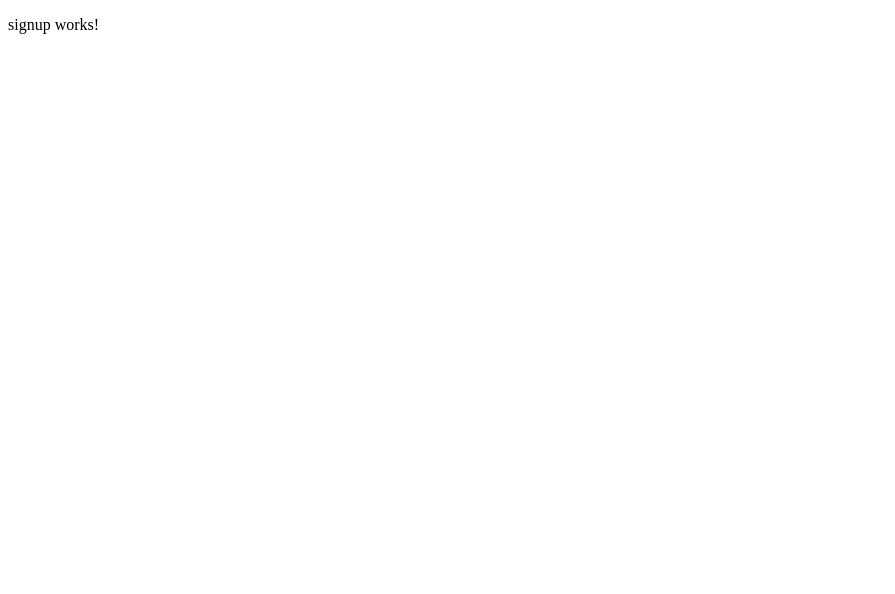
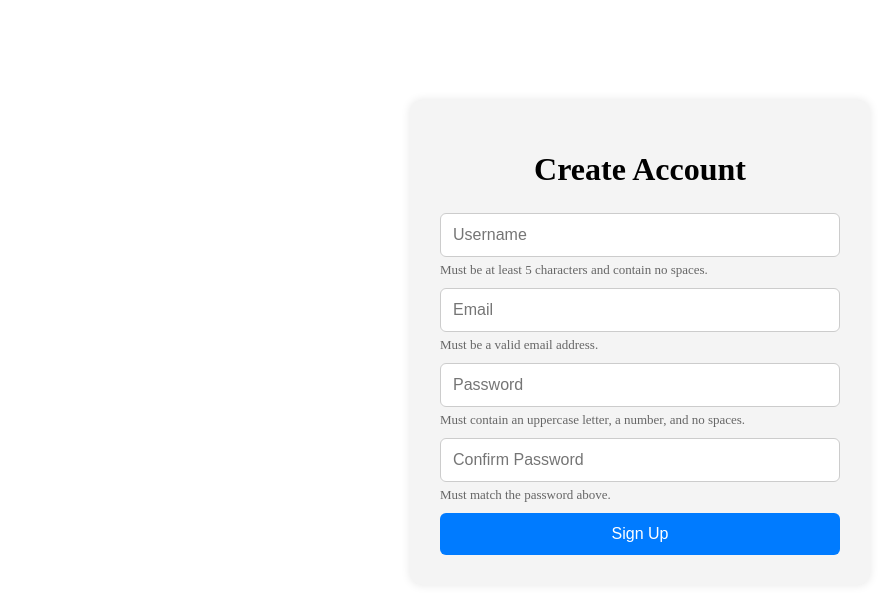
Before and after one commit to EricGoat/HabitFlow, an Angular app in the folder frontend/habit-flow/: page /signup in a window 1280 px wide. Shown: the top 594 px of the page, without its empty margins (0-895 px from the left). Built offline with nearby package versions, Linux system fonts and the light colour scheme.

Commit message:
Added signup form UI and validation

```diff
--- a/frontend/habit-flow/angular.json
+++ b/frontend/habit-flow/angular.json
@@ -2,7 +2,8 @@
   "$schema": "./node_modules/@angular/cli/lib/config/schema.json",
   "version": 1,
   "cli": {
-    "packageManager": "npm"
+    "packageManager": "npm",
+    "analytics": false
   },
   "newProjectRoot": "projects",
   "projects": {
--- a/frontend/habit-flow/src/app/signup/signup.css
+++ b/frontend/habit-flow/src/app/signup/signup.css
@@ -0,0 +1,87 @@
+.signup-container {
+  width: 400px;
+  margin: 100px auto;
+  padding: 30px;
+  border-radius: 12px;
+  background-color: #f4f4f4;
+  box-shadow: 0 0 10px rgba(0, 0, 0, 0.1);
+  text-align: center;
+}
+
+.signup-container h1 {
+  margin-bottom: 25px;
+  font-size: 32px;
+}
+
+.signup-form {
+  display: flex;
+  flex-direction: column;
+  gap: 15px;
+}
+
+.signup-form input {
+  padding: 12px;
+  font-size: 16px;
+  border-radius: 6px;
+  border: 1px solid #ccc;
+  outline: none;
+  transition: border 0.2s ease;
+}
+
+.signup-form input:focus {
+  border: 1px solid #007bff;
+}
+
+.signup-form button {
+  padding: 12px;
+  font-size: 16px;
+  border: none;
+  border-radius: 6px;
+  background-color: #007bff;
+  color: white;
+  cursor: pointer;
+  transition: background-color 0.2s ease;
+}
+
+.signup-form button:hover {
+  background-color: #0056b3;
+}
+
+.invalid {
+  border: 2px solid red !important;
+}
+
+.valid {
+  border: 2px solid green !important;
+}
+
+.error {
+  color: red;
+  font-size: 14px;
+  text-align: left;
+  margin-top: -10px;
+  margin-bottom: -5px;
+}
+
+.hint {
+  color: #666;
+  font-size: 13px;
+  text-align: left;
+  margin-top: -10px;
+  margin-bottom: -5px;
+}
+
+.input-row {
+  display: flex;
+  align-items: center;
+  gap: 8px;
+}
+
+.input-row input {
+  flex: 1;
+}
+
+.checkmark {
+  font-size: 18px;
+  color: green;
+}
--- a/frontend/habit-flow/src/app/signup/signup.html
+++ b/frontend/habit-flow/src/app/signup/signup.html
@@ -1 +1,134 @@
-<p>signup works!</p>
+<div class="signup-container">
+  <h1>Create Account</h1>
+
+  <form
+    class="signup-form"
+    (ngSubmit)="onSubmit(username.value, email.value, password.value, confirmPassword.value)"
+  >
+
+    <!-- Username -->
+    <div class="input-row">
+      <input
+        #username
+        type="text"
+        placeholder="Username"
+        required
+        [class.invalid]="username.value.length > 0 && !isUsernameValid(username.value)"
+        [class.valid]="isUsernameValid(username.value)"
+      />
+
+      <span
+        class="checkmark"
+        *ngIf="isUsernameValid(username.value)"
+      >
+        ✅
+      </span>
+    </div>
+
+    <small class="hint">
+      Must be at least 5 characters and contain no spaces.
+    </small>
+
+    <small
+      class="error"
+      *ngIf="username.value.length > 0 && !isUsernameValid(username.value)"
+    >
+      Invalid username.
+    </small>
+
+    <!-- Email -->
+    <div class="input-row">
+      <input
+        #email
+        type="email"
+        placeholder="Email"
+        required
+        [class.invalid]="email.value.length > 0 && !isEmailValid(email.value)"
+        [class.valid]="isEmailValid(email.value)"
+      />
+
+      <span
+        class="checkmark"
+        *ngIf="isEmailValid(email.value)"
+      >
+        ✅
+      </span>
+    </div>
+
+    <small class="hint">
+      Must be a valid email address.
+    </small>
+
+    <small
+      class="error"
+      *ngIf="email.value.length > 0 && !isEmailValid(email.value)"
+    >
+      Invalid email format.
+    </small>
+
+    <!-- Password -->
+    <div class="input-row">
+      <input
+        #password
+        type="password"
+        placeholder="Password"
+        required
+        [class.invalid]="password.value.length > 0 && !isPasswordValid(password.value)"
+        [class.valid]="isPasswordValid(password.value)"
+      />
+
+      <span
+        class="checkmark"
+        *ngIf="isPasswordValid(password.value)"
+      >
+        ✅
+      </span>
+    </div>
+
+    <small class="hint">
+      Must contain an uppercase letter, a number, and no spaces.
+    </small>
+
+    <small
+      class="error"
+      *ngIf="password.value.length > 0 && !isPasswordValid(password.value)"
+    >
+      Invalid password.
+    </small>
+
+    <!-- Confirm Password -->
+    <div class="input-row">
+      <input
+        #confirmPassword
+        type="password"
+        placeholder="Confirm Password"
+        required
+        [class.invalid]="confirmPassword.value.length > 0 && !doPasswordsMatch(password.value, confirmPassword.value)"
+        [class.valid]="doPasswordsMatch(password.value, confirmPassword.value)"
+      />
+
+      <span
+        class="checkmark"
+        *ngIf="doPasswordsMatch(password.value, confirmPassword.value)"
+      >
+        ✅
+      </span>
+    </div>
+
+    <small class="hint">
+      Must match the password above.
+    </small>
+
+    <small
+      class="error"
+      *ngIf="confirmPassword.value.length > 0 && !doPasswordsMatch(password.value, confirmPassword.value)"
+    >
+      Passwords do not match.
+    </small>
+
+    <button type="submit">
+      Sign Up
+    </button>
+
+  </form>
+</div>
--- a/frontend/habit-flow/src/app/signup/signup.ts
+++ b/frontend/habit-flow/src/app/signup/signup.ts
@@ -1,9 +1,79 @@
 import { Component } from '@angular/core';
+import { FormsModule } from '@angular/forms';
+import { CommonModule } from '@angular/common';
 
 @Component({
   selector: 'app-signup',
-  imports: [],
+  standalone: true,
+  imports: [FormsModule, CommonModule],
   templateUrl: './signup.html',
   styleUrl: './signup.css',
 })
-export class Signup {}
+export class Signup {
+
+  errors: string[] = [];
+
+  isUsernameValid(username: string): boolean {
+    return username.length >= 5 && !username.includes(' ');
+  }
+
+  isEmailValid(email: string): boolean {
+    const emailRegex = /^[^\s@]+@[^\s@]+\.[^\s@]+$/;
+    return emailRegex.test(email);
+  }
+
+  isPasswordValid(password: string): boolean {
+    const passwordRegex = /^(?=.*[A-Z])(?=.*\d).+$/;
+    return passwordRegex.test(password) && !password.includes(' ');
+  }
+
+  doPasswordsMatch(
+    password: string,
+    confirmPassword: string
+  ): boolean {
+    return (
+      confirmPassword.length > 0 &&
+      password === confirmPassword
+    );
+  }
+
+  onSubmit(
+    username: string,
+    email: string,
+    password: string,
+    confirmPassword: string
+  ) {
+    this.errors = [];
+
+    if (!this.isUsernameValid(username)) {
+      this.errors.push(
+        'Username must be at least 5 characters and contain no spaces.'
+      );
+    }
+
+    if (!this.isEmailValid(email)) {
+      this.errors.push(
+        'Please enter a valid email.'
+      );
+    }
+
+    if (!this.isPasswordValid(password)) {
+      this.errors.push(
+        'Password must contain an uppercase letter, a number, and no spaces.'
+      );
+    }
+
+    if (!this.doPasswordsMatch(password, confirmPassword)) {
+      this.errors.push(
+        'Passwords do not match.'
+      );
+    }
+
+    if (this.errors.length > 0) {
+      alert(this.errors.join('\n'));
+      return;
+    }
+
+    alert('Signup successful!');
+  }
+}
```
Also changed, not shown: 1 other file (tests, documents, lock files or other folders).
